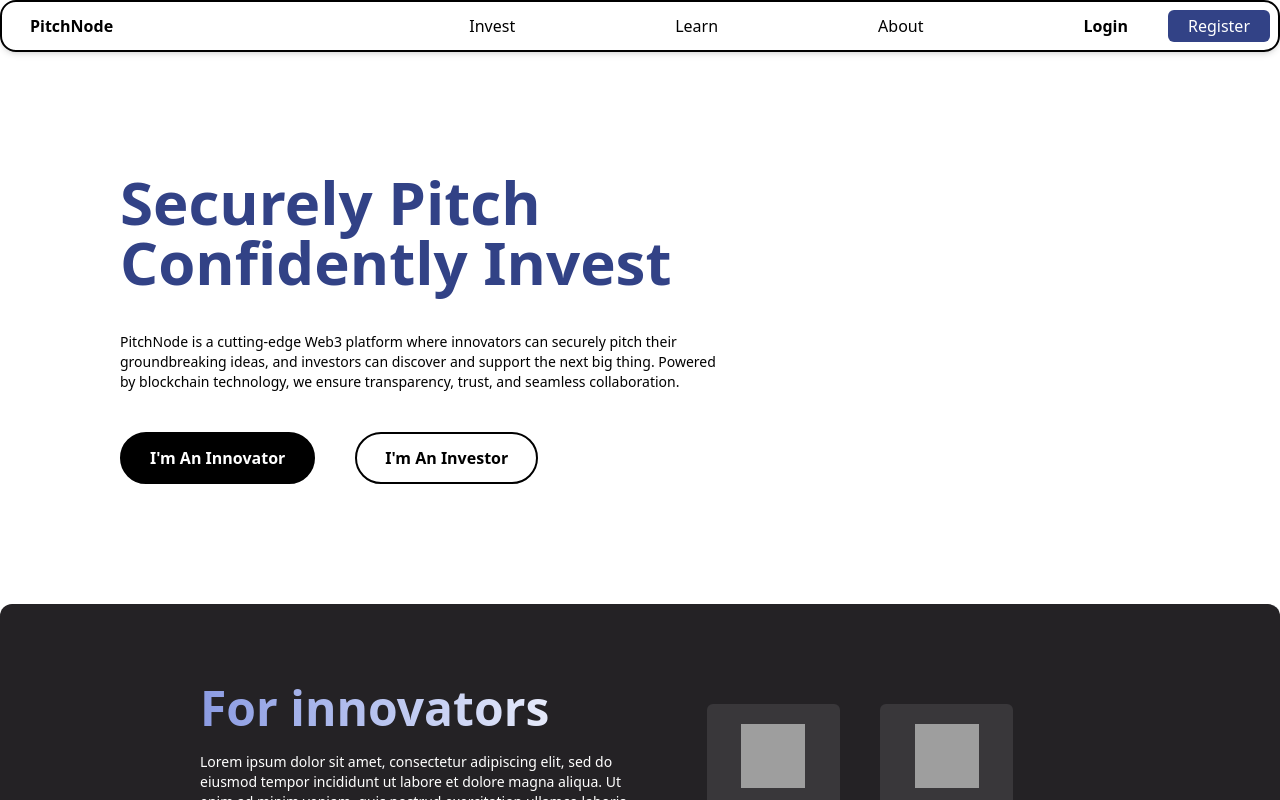
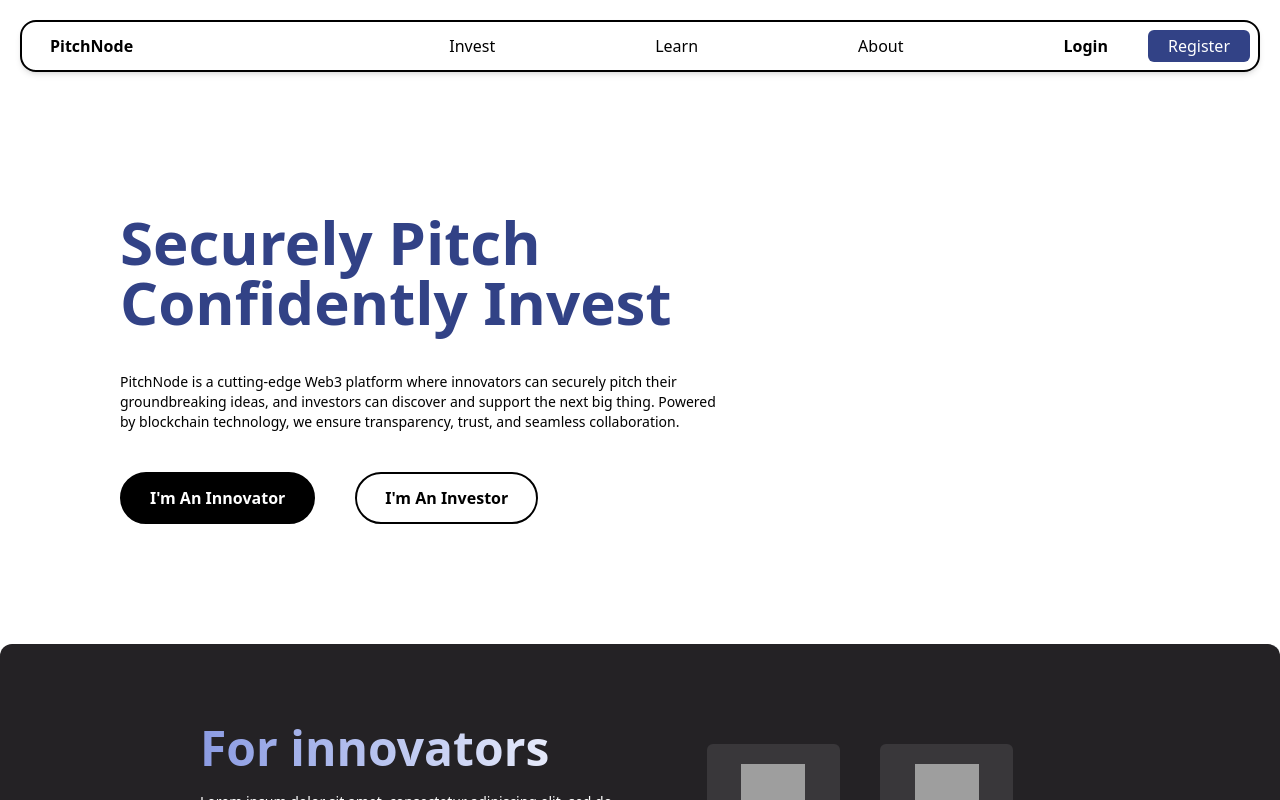
Before and after one commit to barruadi/pitchnode-hackathon, a React (Vite) app: page / in a window 1280 px wide. Shown: the top 800 px of the page. Built offline with nearby package versions, Linux system fonts and the light colour scheme; grey boxes are pictures that could not be loaded; what @ic-reactor/react would draw is missing.

Commit message:
fix: navbar padding

```diff
--- a/src/components/NavBar.tsx
+++ b/src/components/NavBar.tsx
@@ -3,7 +3,7 @@ import { Link } from "react-router-dom";
 
 function Navbar() {
     return (
-        <div className="flex justify-between items-center w-full p-2 border-2 border-black rounded-2xl shadow-md">
+        <div className="flex justify-between items-center w-fill p-2 border-2 border-black rounded-2xl shadow-md m-5">
             <div className="font-bold px-5">
                 <Link to="/">PitchNode</Link>
             </div>
```
